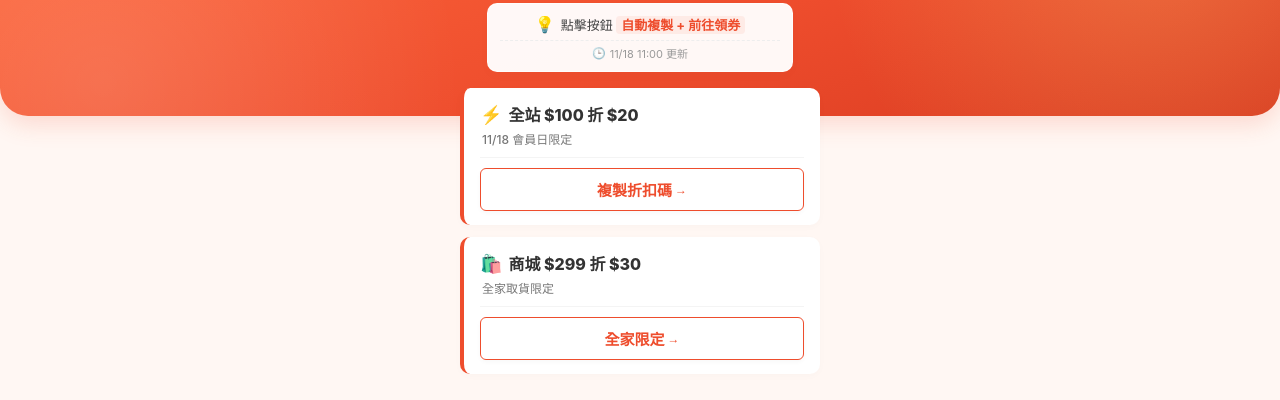
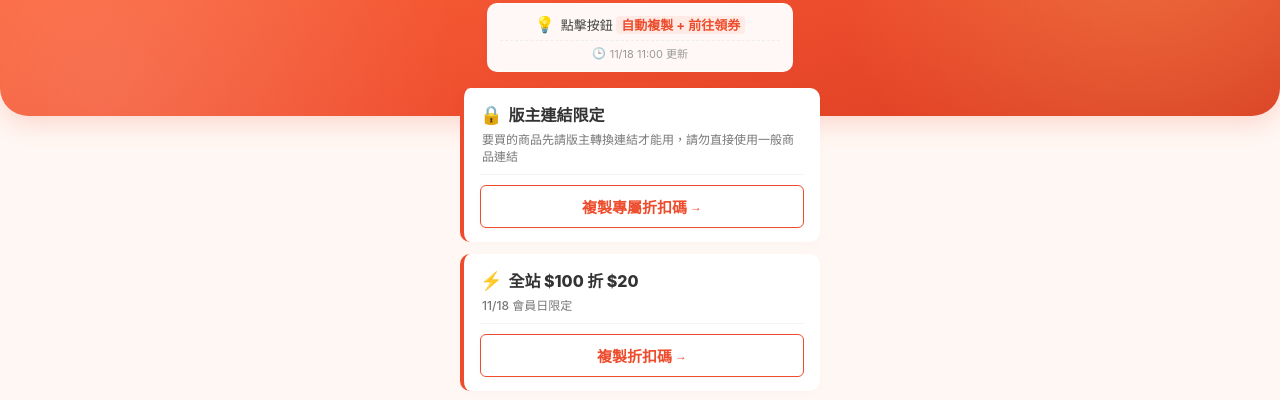
Before and after one commit to walletsa/walletsa.github.io, a plain HTML site: page 202611/index.html in a window 1280 px wide. Shown: the part 115-515 px from the top of the page. Drawn offline with Linux system fonts and the light colour scheme.

Commit message:
Add moderator-link-only SH18SMPV coupon for 11/18

```diff
--- a/202611/index.html
+++ b/202611/index.html
@@ -279,6 +279,20 @@
     const coupons = [
         {
             show: true,
+            icon: "🔒",
+            title: "版主連結限定",
+            desc: "要買的商品先請版主轉換連結才能用，請勿直接使用一般商品連結",
+            buttons: [
+                {
+                    show: true,
+                    text: "複製專屬折扣碼",
+                    code: "SH18SMPV",
+                    link: ""
+                }
+            ]
+        },
+        {
+            show: true,
             icon: "⚡️",
             title: "全站 $100 折 $20",
             desc: "11/18 會員日限定",
```
